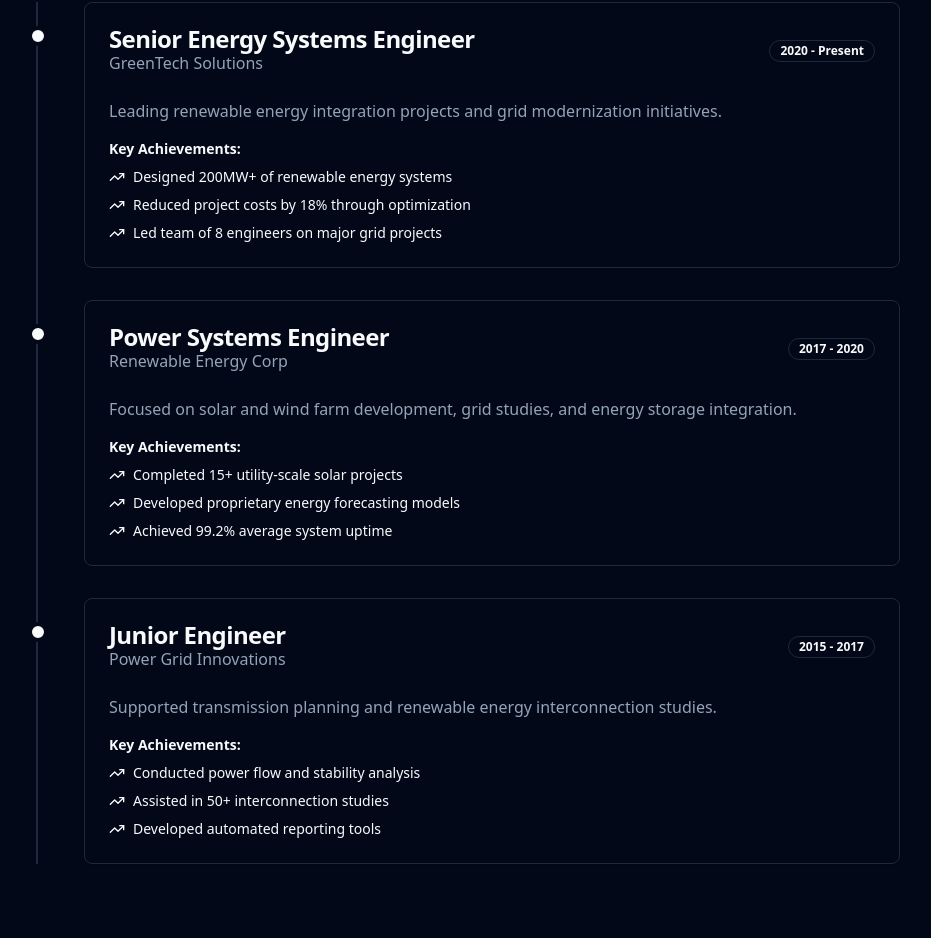
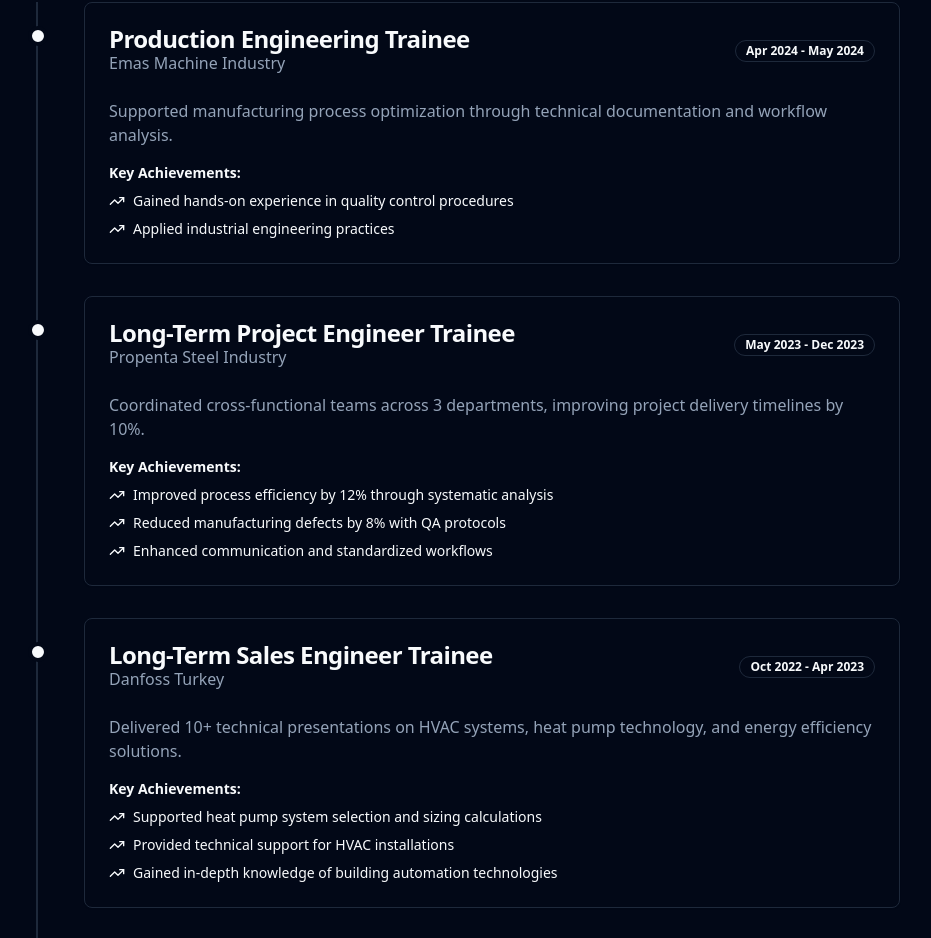
Before and after one commit to BRSTKL/barisegementokul.website, a React (Vite) app: page / in a window 1280 px wide. Shown: the part 4384-5322 px from the top of the page, without its empty margins (188-1119 px from the left). Built offline with nearby package versions, Linux system fonts and the light colour scheme.

Commit message:
Update Experience section with information from CV

```diff
--- a/src/components/EnergySystemsPortfolio.tsx
+++ b/src/components/EnergySystemsPortfolio.tsx
@@ -182,39 +182,49 @@
 
     const experience: Experience[] = [
         {
-            title: 'Senior Energy Systems Engineer',
-            company: 'GreenTech Solutions',
-            period: '2020 - Present',
-            year: '2020',
-            description: 'Leading renewable energy integration projects and grid modernization initiatives.',
+            title: 'Production Engineering Trainee',
+            company: 'Emas Machine Industry',
+            period: 'Apr 2024 - May 2024',
+            year: '2024',
+            description: 'Supported manufacturing process optimization through technical documentation and workflow analysis.',
             achievements: [
-                'Designed 200MW+ of renewable energy systems',
-                'Reduced project costs by 18% through optimization',
-                'Led team of 8 engineers on major grid projects'
+                'Gained hands-on experience in quality control procedures',
+                'Applied industrial engineering practices'
             ]
         },
         {
-            title: 'Power Systems Engineer',
-            company: 'Renewable Energy Corp',
-            period: '2017 - 2020',
-            year: '2017',
-            description: 'Focused on solar and wind farm development, grid studies, and energy storage integration.',
+            title: 'Long-Term Project Engineer Trainee',
+            company: 'Propenta Steel Industry',
+            period: 'May 2023 - Dec 2023',
+            year: '2023',
+            description: 'Coordinated cross-functional teams across 3 departments, improving project delivery timelines by 10%.',
             achievements: [
-                'Completed 15+ utility-scale solar projects',
-                'Developed proprietary energy forecasting models',
-                'Achieved 99.2% average system uptime'
+                'Improved process efficiency by 12% through systematic analysis',
+                'Reduced manufacturing defects by 8% with QA protocols',
+                'Enhanced communication and standardized workflows'
             ]
         },
         {
-            title: 'Junior Engineer',
-            company: 'Power Grid Innovations',
-            period: '2015 - 2017',
-            year: '2015',
-            description: 'Supported transmission planning and renewable energy interconnection studies.',
+            title: 'Long-Term Sales Engineer Trainee',
+            company: 'Danfoss Turkey',
+            period: 'Oct 2022 - Apr 2023',
+            year: '2022',
+            description: 'Delivered 10+ technical presentations on HVAC systems, heat pump technology, and energy efficiency solutions.',
             achievements: [
-                'Conducted power flow and stability analysis',
-                'Assisted in 50+ interconnection studies',
-                'Developed automated reporting tools'
+                'Supported heat pump system selection and sizing calculations',
+                'Provided technical support for HVAC installations',
+                'Gained in-depth knowledge of building automation technologies'
+            ]
+        },
+        {
+            title: 'Production Planning Trainee',
+            company: 'Dogus Energy',
+            period: 'Aug 2022 - Sep 2022',
+            year: '2022',
+            description: 'Optimized operational workflows using lean methods and process improvement techniques.',
+            achievements: [
+                'Supported energy sector operations',
+                'Focused on efficiency and quality management'
             ]
         }
     ];
```
